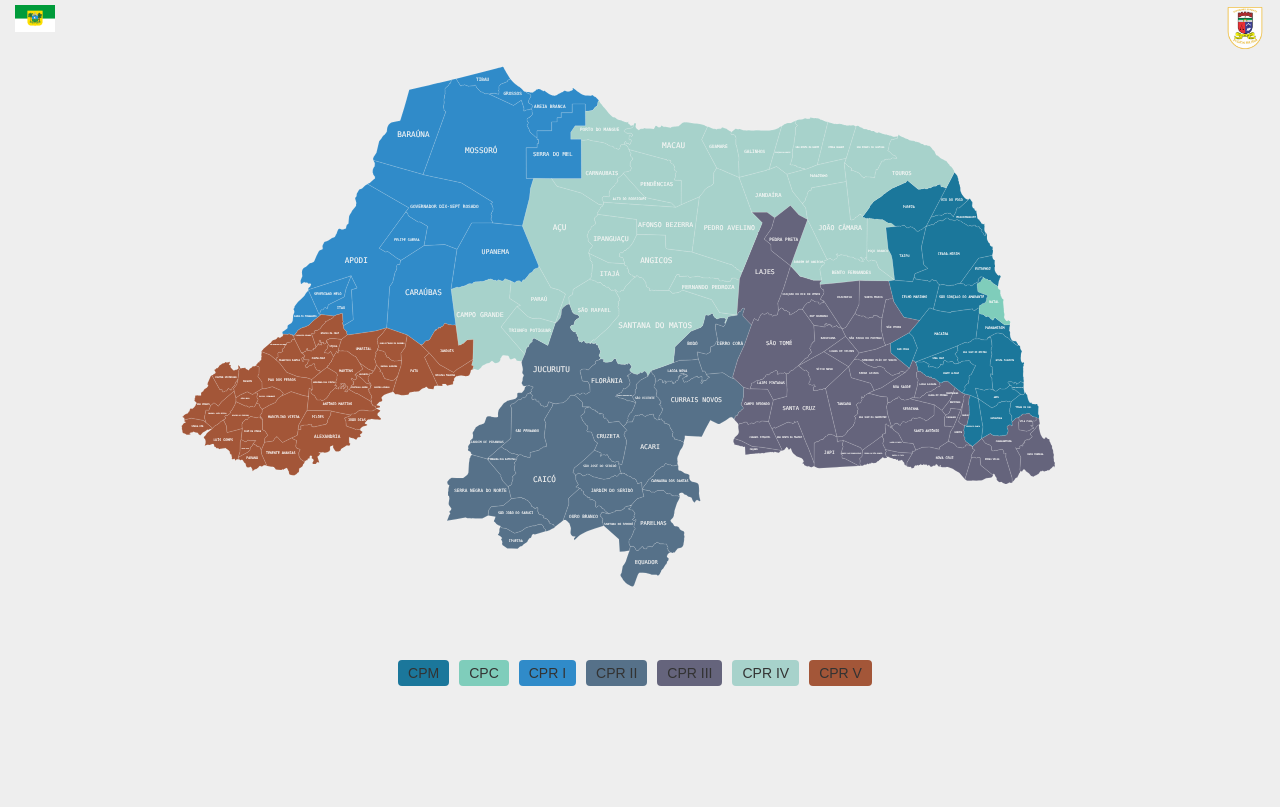
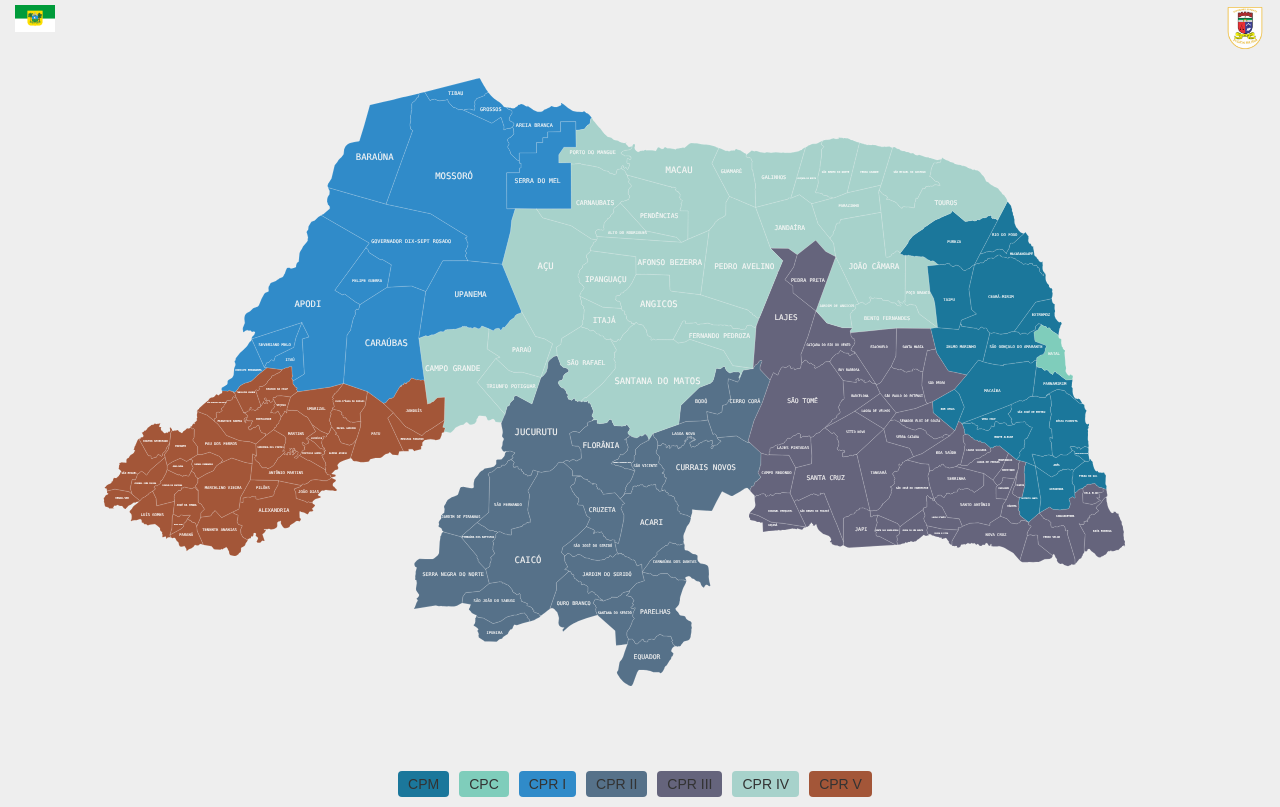
Before and after one commit to carlilton/mapa_pmrn, a Vue app: page / in a window 1280 px wide. Built offline with nearby package versions, Linux system fonts and the light colour scheme.

Commit message:
ajustando layout

```diff
--- a/src/assets/main.css
+++ b/src/assets/main.css
@@ -24,14 +24,14 @@ html body {
   justify-content: initial;
 }
 .mapa{
-  width: 90%;
+  width: 100%;
   margin: 0 auto;
 }
 #svg-map {
   fill: #F8F6F4;
   stroke: white;
   stroke-width: 0.1;
-  width: 95%;
+  width: 100%;
 
 }
 
```
